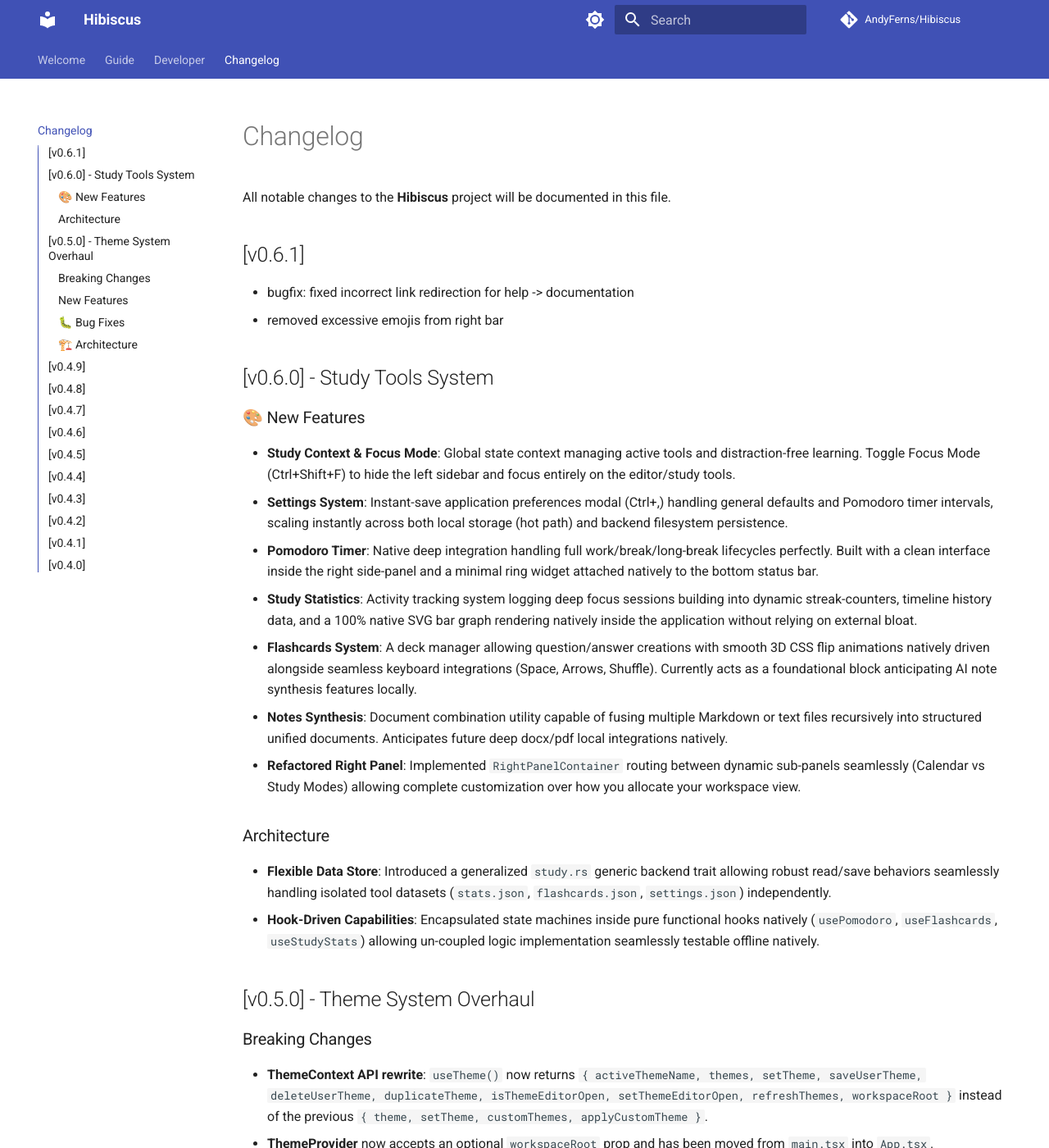
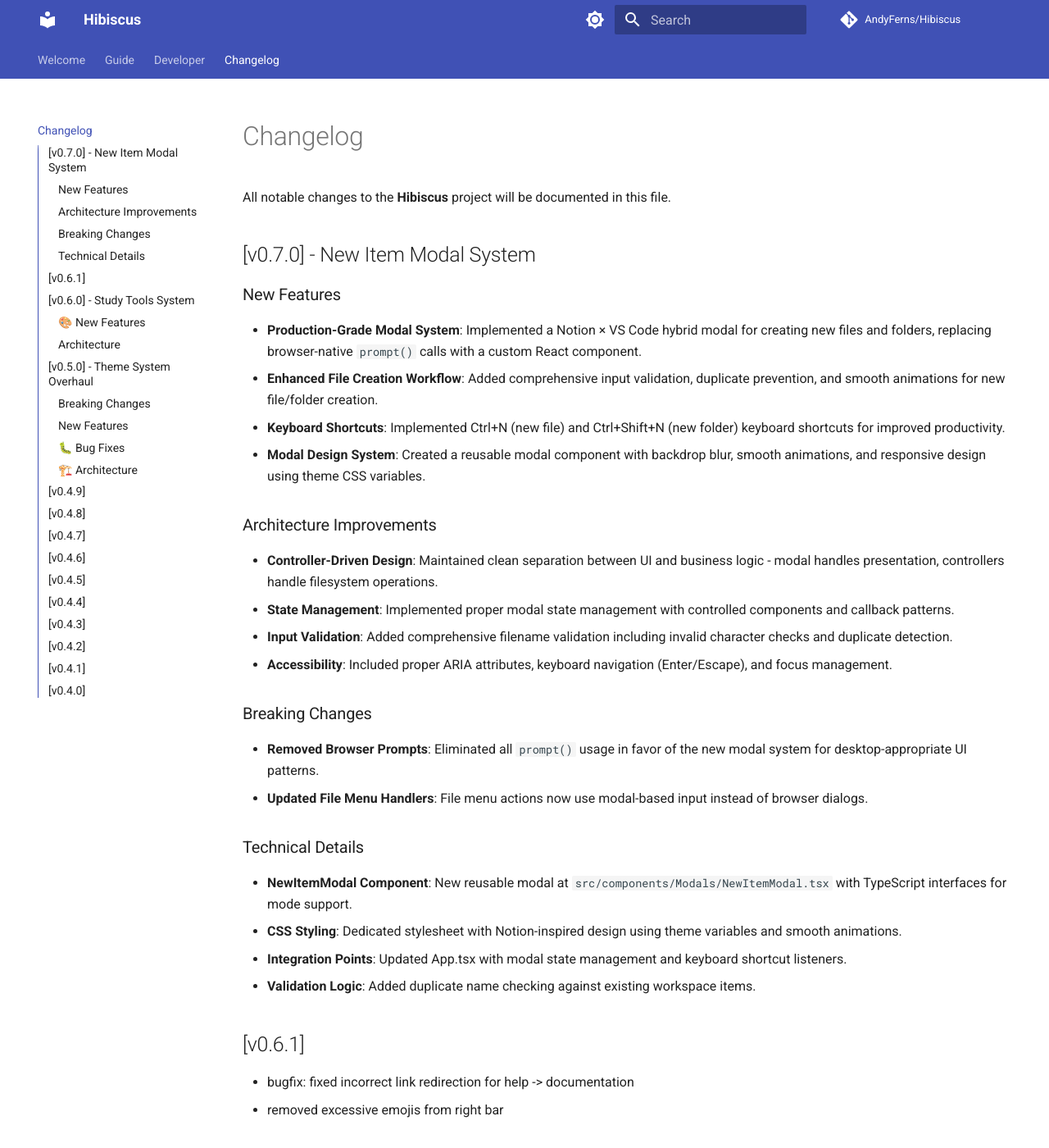
Before and after one commit to AndyFerns/Hibiscus, an MkDocs documentation site: the page built from docs/changelog.md, in a window 1280 px wide and 1400 px high. Shown: the whole window at 82% size. Built offline with MkDocs 1.6.1 and Material for MkDocs 9.7.7, drawn with Linux system fonts in a browser that asks for light colours; comment, search, counter and statistics services are not loaded.

Commit message:
chore: version bump to v0.7.0 and updated all relevant files and documentation

```diff
--- a/docs/changelog.md
+++ b/docs/changelog.md
@@ -1,6 +1,34 @@
 # Changelog
 
 All notable changes to the **Hibiscus** project will be documented in this file.
+
+## [v0.7.0] - New Item Modal System
+
+### New Features
+
+- **Production-Grade Modal System**: Implemented a Notion × VS Code hybrid modal for creating new files and folders, replacing browser-native `prompt()` calls with a custom React component.
+- **Enhanced File Creation Workflow**: Added comprehensive input validation, duplicate prevention, and smooth animations for new file/folder creation.
+- **Keyboard Shortcuts**: Implemented Ctrl+N (new file) and Ctrl+Shift+N (new folder) keyboard shortcuts for improved productivity.
+- **Modal Design System**: Created a reusable modal component with backdrop blur, smooth animations, and responsive design using theme CSS variables.
+
+### Architecture Improvements
+
+- **Controller-Driven Design**: Maintained clean separation between UI and business logic - modal handles presentation, controllers handle filesystem operations.
+- **State Management**: Implemented proper modal state management with controlled components and callback patterns.
+- **Input Validation**: Added comprehensive filename validation including invalid character checks and duplicate detection.
+- **Accessibility**: Included proper ARIA attributes, keyboard navigation (Enter/Escape), and focus management.
+
+### Breaking Changes
+
+- **Removed Browser Prompts**: Eliminated all `prompt()` usage in favor of the new modal system for desktop-appropriate UI patterns.
+- **Updated File Menu Handlers**: File menu actions now use modal-based input instead of browser dialogs.
+
+### Technical Details
+
+- **NewItemModal Component**: New reusable modal at `src/components/Modals/NewItemModal.tsx` with TypeScript interfaces for mode support.
+- **CSS Styling**: Dedicated stylesheet with Notion-inspired design using theme variables and smooth animations.
+- **Integration Points**: Updated App.tsx with modal state management and keyboard shortcut listeners.
+- **Validation Logic**: Added duplicate name checking against existing workspace items.
 
 ## [v0.6.1]
 
--- a/package.json
+++ b/package.json
@@ -1,7 +1,7 @@
 {
   "name": "hibiscus",
   "private": true,
-  "version": "0.6.1",
+  "version": "0.7.0",
   "type": "module",
   "scripts": {
     "dev": "vite",
--- a/version.json
+++ b/version.json
@@ -1,5 +1,5 @@
 {
-  "version": "0.6.1",
+  "version": "0.7.0",
   "name": "Hibiscus",
   "description": "A modern workspace editor for study and productivity"
 }
```
Also changed, not shown: README.md (+7 -2 lines), docs/guide/modal-system.md (added, +253 -0 lines), 3 other files.
